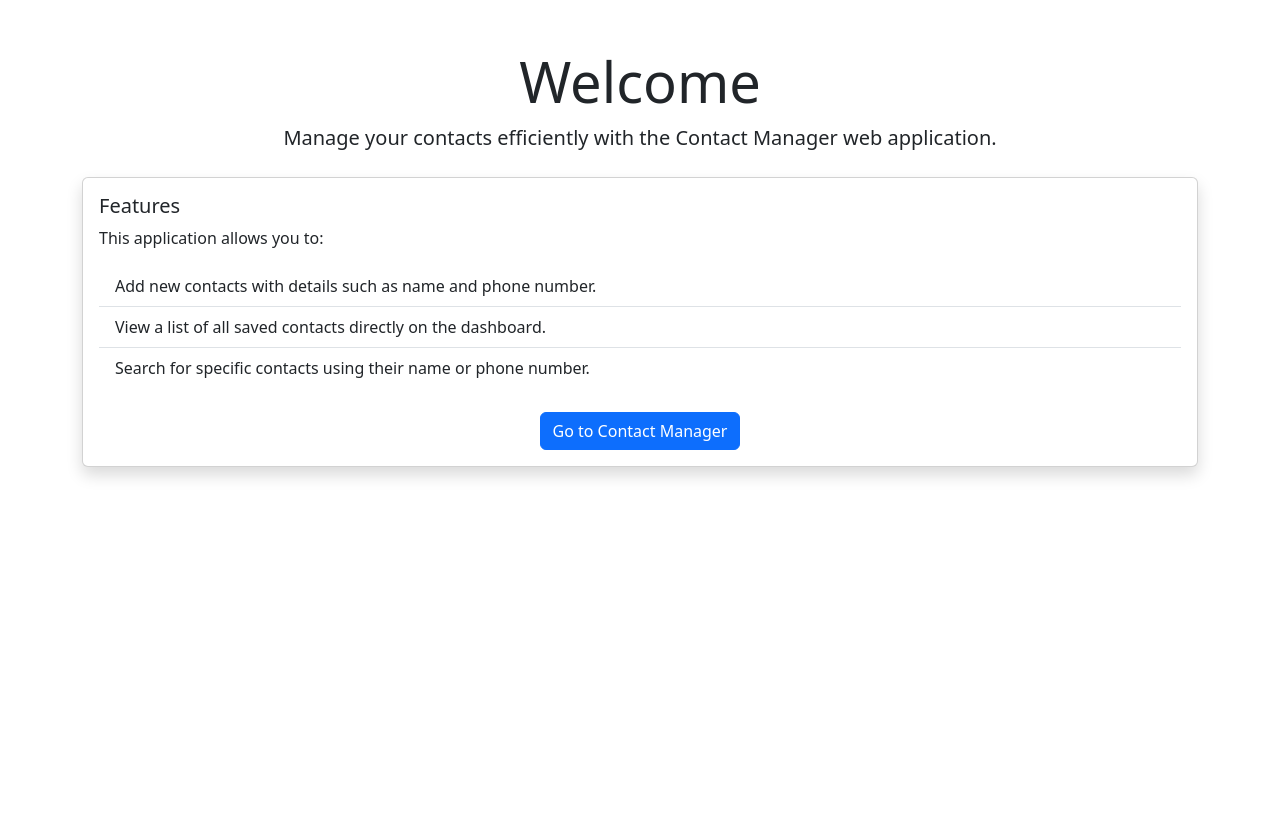
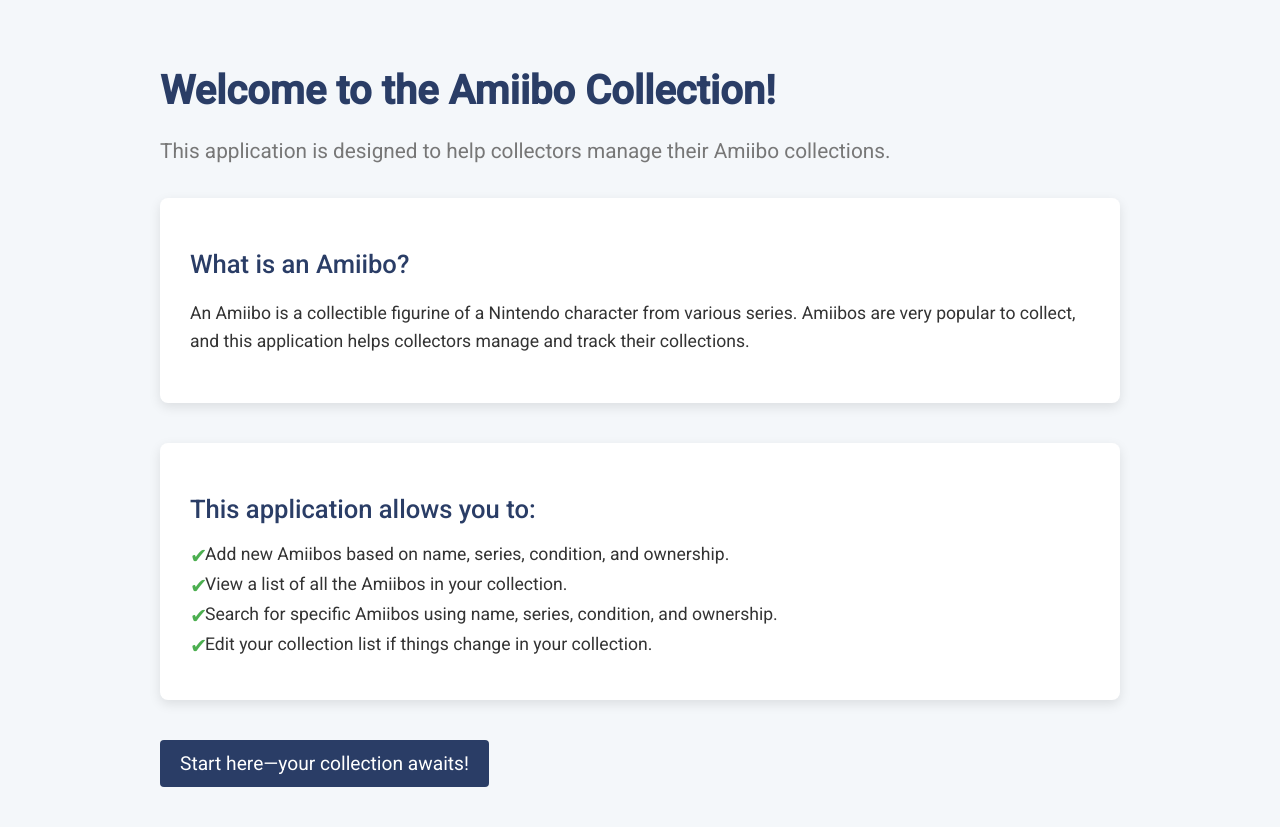
Before and after one commit to esteven-v/CSCI4830-Tech, a Django app: template Tech/templates/index_css.html in a window 1280 px wide. Before the commit the page ends 478 px from the top, so only its background shows below. Run offline with Django 3.2, Linux system fonts and the light colour scheme; the template is opened without the code that fills it, so the values that code supplies are empty; some libraries are stand-ins or nearby versions.

Commit message:
Styling changes

```diff
--- a/Tech/templates/index_css.html
+++ b/Tech/templates/index_css.html
@@ -1,44 +1,143 @@
 {% load static %}
 <!DOCTYPE html>
 <html lang="en">
+
 <head>
   <meta charset="UTF-8" />
   <meta name="viewport" content="width=device-width, initial-scale=1.0" />
-    <title>Welcome to the Contact Manager</title>
-    <link rel="stylesheet" href="{% static 'css/bootstrap.min.css' %}" />
+  <title>Welcome to the Amiibo Collection!</title>
+
+  <!-- Google Fonts for a cleaner, more professional typography -->
+  <link href="https://fonts.googleapis.com/css2?family=Roboto:wght@400;500&display=swap" rel="stylesheet" />
+
+  <style>
+    /* General Styling */
+    body {
+      font-family: 'Roboto', sans-serif;
+      background-color: #f4f7fa;
+      color: #333;
+      margin: 0;
+      padding: 0;
+    }
+
+    .container {
+      max-width: 960px;
+      margin: 0 auto;
+      padding: 40px;
+    }
+
+    h1 {
+      font-size: 2.5rem;
+      color: #2a3d66;
+      margin-bottom: 20px;
+    }
+
+    p {
+      font-size: 1.1rem;
+      line-height: 1.6;
+    }
+
+    .lead {
+      font-size: 1.3rem;
+      color: #777;
+      margin-bottom: 30px;
+    }
+
+    .section-heading {
+      font-size: 1.6rem;
+      font-weight: 500;
+      color: #2a3d66;
+      margin-bottom: 20px;
+    }
+
+    /* Feature List */
+    ul {
+      list-style-type: none;
+      padding: 0;
+    }
+
+    li {
+      font-size: 1.1rem;
+      margin: 10px 0;
+      padding-left: 15px;
+      position: relative;
+    }
+
+    li::before {
+      content: '✔';
+      position: absolute;
+      left: 0;
+      color: #4caf50;
+      font-size: 1.3rem;
+    }
+
+    /* Button Styling */
+    .btn {
+      background-color: #2a3d66;
+      color: white;
+      padding: 12px 20px;
+      text-decoration: none;
+      font-size: 1.2rem;
+      border-radius: 4px;
+      display: inline-block;
+      transition: background-color 0.3s ease;
+    }
+
+    .btn:hover {
+      background-color: #4caf50;
+    }
+
+    /* Card-like Container */
+    .card-container {
+      background-color: white;
+      border-radius: 8px;
+      box-shadow: 0 4px 12px rgba(0, 0, 0, 0.1);
+      padding: 30px;
+      margin-bottom: 40px;
+      background: #ffffff;
+      text-align: left;
+    }
+
+    .card-body {
+      padding: 20px;
+    }
+  </style>
 </head>
+
 <body>
-    <div class="container mt-5">
-      <div class="text-center mb-4">
-        <h1 class="display-4">Welcome</h1>
-        <p class="lead">
-          Manage your contacts efficiently with the Contact Manager web
-          application.
+  <div class="container">
+    <!-- Main Section -->
+    <div class="text-center">
+      <h1>Welcome to the Amiibo Collection!</h1>
+      <p class="lead">This application is designed to help collectors manage their Amiibo collections.</p>
+    </div>
+
+    <!-- What is an Amiibo Section -->
+    <div class="card-container">
+      <h2 class="section-heading">What is an Amiibo?</h2>
+      <p>
+        An Amiibo is a collectible figurine of a Nintendo character from various series. Amiibos are very popular to collect, and this application helps collectors manage and track their collections.
       </p>
     </div>
-      <div class="card shadow">
-        <div class="card-body">
-          <h5 class="card-title">Features</h5>
-          <p class="card-text">This application allows you to:</p>
-          <ul class="list-group list-group-flush">
-            <li class="list-group-item">
-              Add new contacts with details such as name and phone number.
-            </li>
-            <li class="list-group-item">
-              View a list of all saved contacts directly on the dashboard.
-            </li>
-            <li class="list-group-item">
-              Search for specific contacts using their name or phone number.
-            </li>
+
+    <!-- Features List -->
+    <div class="card-container">
+      <h2 class="section-heading">This application allows you to:</h2>
+      <ul>
+        <li>Add new Amiibos based on name, series, condition, and ownership.</li>
+        <li>View a list of all the Amiibos in your collection.</li>
+        <li>Search for specific Amiibos using name, series, condition, and ownership.</li>
+        <li>Edit your collection list if things change in your collection.</li>
       </ul>
-          <div class="mt-4 text-center">
-            <a href="{% url 'add_Amiibo' %}" class="btn btn-primary">
-              Go to Contact Manager
+    </div>
+
+    <!-- Start Button -->
+    <div class="text-center">
+      <a href="{% url 'add_Amiibo' %}" class="btn">
+        Start here—your collection awaits!
       </a>
     </div>
   </div>
-      </div>
-    </div>
-    <script src="{% static 'js/bootstrap.min.js' %}"></script>
 </body>
+
 </html>
```
Also changed, not shown: Tech/templates/index.html (+12 -10 lines). Lines whose indentation alone changed are shown as unchanged.
